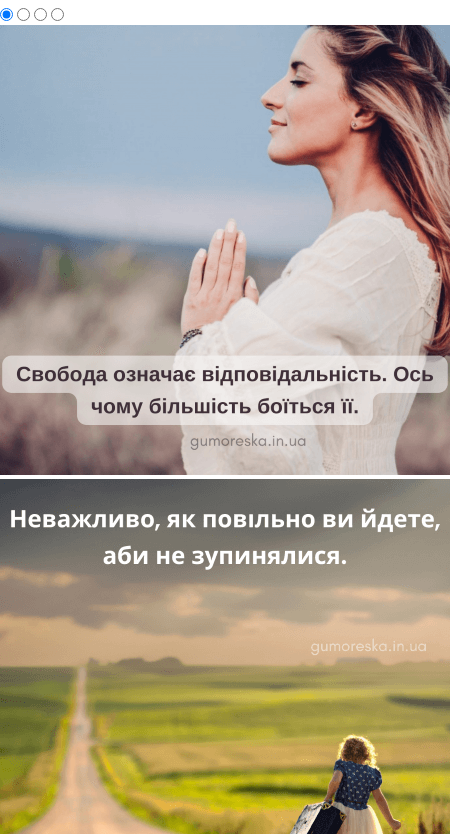
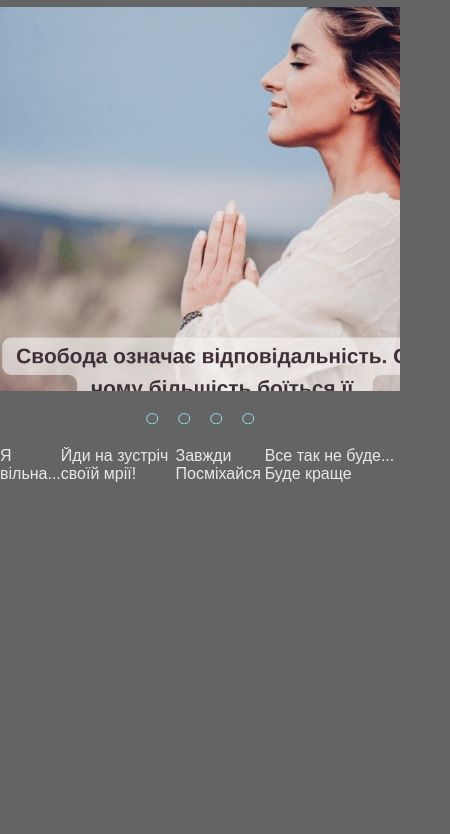
Before and after one commit to Lub4a/cssMemeSlider, a plain HTML site: page cssMemeSlider/index.html in a window 390 px wide. Shown: the part 73-907 px from the top of the page, 450 px wide, since content can reach past the window. After the commit the page ends 865 px from the top, so only its background shows below. Drawn offline with Linux system fonts and the light colour scheme.

Commit message:
feat: add css style (San 17, 09, 2023 21:21:34)

```diff
--- a/cssMemeSlider/index.html
+++ b/cssMemeSlider/index.html
@@ -10,32 +10,32 @@
 <body>
    <h1 class="hidden">CSS Meme Slider</h1>
    <div class="container">
-         <div  class="slider">
-            <input checked type="radio" name="slider" id="s1">
-            <input type="radio" name="slider" id="s2">
-            <input type="radio" name="slider" id="s3">
-            <input type="radio" name="slider" id="s4">
-             <div class="slides-conteiner">
-               <div class="slides">
+         <div  class="slider__wrap">
+            <input checked type="radio" name="slider__control" id="s1">
+            <input type="radio" name="slider__control" id="s2">
+            <input type="radio" name="slider__control" id="s3">
+            <input type="radio" name="slider__control" id="s4">
+             <div class="slider__wrap-content">
+               <div class="slider__content">
                   <div class="slide slide-1"><img src="1.png" alt="Cвобода"></div>
                   <div class="slide slide-2"><img src="2.png" alt="Не зупиняйся"></div>
                   <div class="slide slide-3"><img src="3.png" alt="Посміхайся"></div>
                   <div class="slide slide-4"><img src="4.png" alt="Веселка після дощу"></div>
                </div>
             </div>
-           <div class="texts-conteiner">
-             <div class="slider-text">
+           <div class="slider__wrap-text">
+             <div class="slider__wrap-text">
                <p class="slide slide-1">Я вільна...</p>
                <p class="slide slide-2">Йди на зустріч своїй мрії!</p>
                <p class="slide slide-3">Завжди Посміхайся</p>
                <p class="slide slide-4">Все так не буде... Буде краще</p>
              </div>
            </div>
-            <div class="slider-control">
-               <label class="slider-control-1" for="r1"></label>
-               <label class="slider-control-2" for="r2"></label>
-               <label class="slider-control-3" for="r3"></label>
-               <label class="slider-control-4" for="r4"></label>
+            <div class="slider__control">
+               <label class="slider__control-1" for="r1"></label>
+               <label class="slider__control-2" for="r2"></label>
+               <label class="slider__control-3" for="r3"></label>
+               <label class="slider__control-4" for="r4"></label>
             </div>
          </div>
    </div>
--- a/cssMemeSlider/style.css
+++ b/cssMemeSlider/style.css
@@ -1,3 +1,190 @@
 .hidden {
   display:  hidden;
 }
+:root {
+  --slider-width: 400px;
+  --number: 4;
+  --color-border: rgb(133, 229, 250);
+  --color-bg: rgb(100, 100, 100);
+  --color-text: rgb(232, 232, 232);
+  --color-hover: #ffffff;
+}
+* {
+  margin: 0;
+  padding: 0;
+  box-sizing: border-box;
+}
+html {
+  font-size: 10px;
+}
+body {
+  font-family: Arial, Helvetica, sans-serif;
+  font-size: 2rem;
+  color: var(--color-text);
+  background-color: var(--color-bg);
+  width: 100%;
+  height: 100vh;
+}
+.hidden {
+  visibility: hidden;
+}
+
+.container {
+  width: var(--slider-width);
+  height: 480px;
+  margin: 1rem auto;
+}
+
+.slider__wrap {
+  width: 100%;
+  height: 100%;
+  position: relative;
+  background-color: var(--color-bg);
+  overflow: hidden;
+  display: grid;
+  grid-template-rows: 3fr 1fr;
+  grid-template-columns: 3fr 1fr;
+  grid-template-areas:
+    'content content'
+    'description control';
+  row-gap: 4rem;
+}
+
+.slider__wrap > input {
+  display: none;
+}
+.slider__wrap-content,
+.slider__wrap-text {
+  width: 100%;
+  height: 100%;
+  overflow: hidden;
+  display: flex;
+  flex-direction: row;
+}
+.slider__wrap-content {
+  grid-area: content;
+}
+.slider__content,
+.slider__description {
+  display: flex;
+  width: 100% * var(--number);
+  height: 100%;
+  transition: transform 1s ease;
+}
+.slider__content .slide {
+  display: inline-block;
+  width: var(--slider-width);
+  /* height: 100%; */
+  background-repeat: no-repeat;
+  background-size: cover;
+  background-position: center center;
+  border-radius: 1rem;
+}
+
+lider__wrap-text {
+  grid-area: description;
+}
+.slider__description .slide {
+  display: inline-block;
+  width: var(--slider-width);
+  height: 100%;
+  padding-right: 11rem;
+}
+.slider__control {
+  display: flex;
+  /* align-items: center; */
+  justify-content: space-around;
+  grid-area: control;
+}
+
+.slider__control label {
+  position: relative;
+  display: inline-block;
+  padding: 1.4rem;
+  cursor: pointer;
+  transition: all 0.5s ease-out;
+}
+.slider__control label::before {
+  content: '';
+  position: absolute;
+  top: 0;
+  left: 0;
+  transform: translate(50%, 50%);
+  width: 1.2rem;
+  height: 1.2rem;
+  border-radius: 50%;
+  border: 1px solid var(--color-border);
+  background-color: var(--color-bg);
+  transition: all 0.5s ease-out;
+}
+.slider__control label:hover:before {
+  border: 1px solid var(--color-hover);
+  background-color: var(--color-hover);
+}
+#r1:checked ~ .slider__wrap-content .slider__content,
+#r1:checked ~ .slider__wrap-text .slider__description {
+  transform: translateX(0);
+}
+
+#r2:checked ~ .slider__wrap-content .slider__content,
+#r2:checked ~ .slider__wrap-text .slider__description {
+  /* transform: translateX(var(--slider-width) * (-1)); */
+  transform: translateX(-400px);
+}
+
+#r3:checked ~ .slider__wrap-content .slider__content,
+#r3:checked ~ .slider__wrap-text .slider__description {
+  /* transform: translateX(var(--slider-width) * (-2)); */
+  transform: translateX(-800px);
+}
+
+#r4:checked ~ .slider__wrap-content .slider__content,
+#r4:checked ~ .slider__wrap-text .slider__description {
+  /* transform: translateX(var(--slider-width) * (-3)); */
+  transform: translateX(-1200px);
+}
+#r1:checked ~ .slider__control .slider__control-1::before {
+  background-color: var(--color-border);
+}
+#r2:checked ~ .slider__control .slider__control-2::before {
+  background-color: var(--color-border);
+}
+#r3:checked ~ .slider__control .slider__control-3::before {
+  background-color: var(--color-border);
+}
+#r4:checked ~ .slider__control .slider__control-4::before {
+  background-color: var(--color-border);
+}
+
+@media screen and (max-width: 720px) {
+  html {
+    font-size: 8px;
+  }
+  .slider__wrap {
+    grid-template-rows: 3fr 40px 40px;
+    grid-template-columns: 1fr;
+    grid-gap: 1rem;
+    grid-template-areas:
+      'content'
+      'control'
+      'description';
+  }
+  .slider__control {
+    justify-content: center;
+  }
+  .slider__control label {
+    margin-right: 1.2rem;
+  }
+  .slider__control label:last-of-type {
+    margin-right: 0;
+  }
+  .slider__description .slide {
+    text-align: center;
+    padding: 0;
+  }
+  .slider__control label::before {
+    top: 50%;
+    left: 50%;
+    transform: translate(-50%, -50%);
+  }
+}
```
